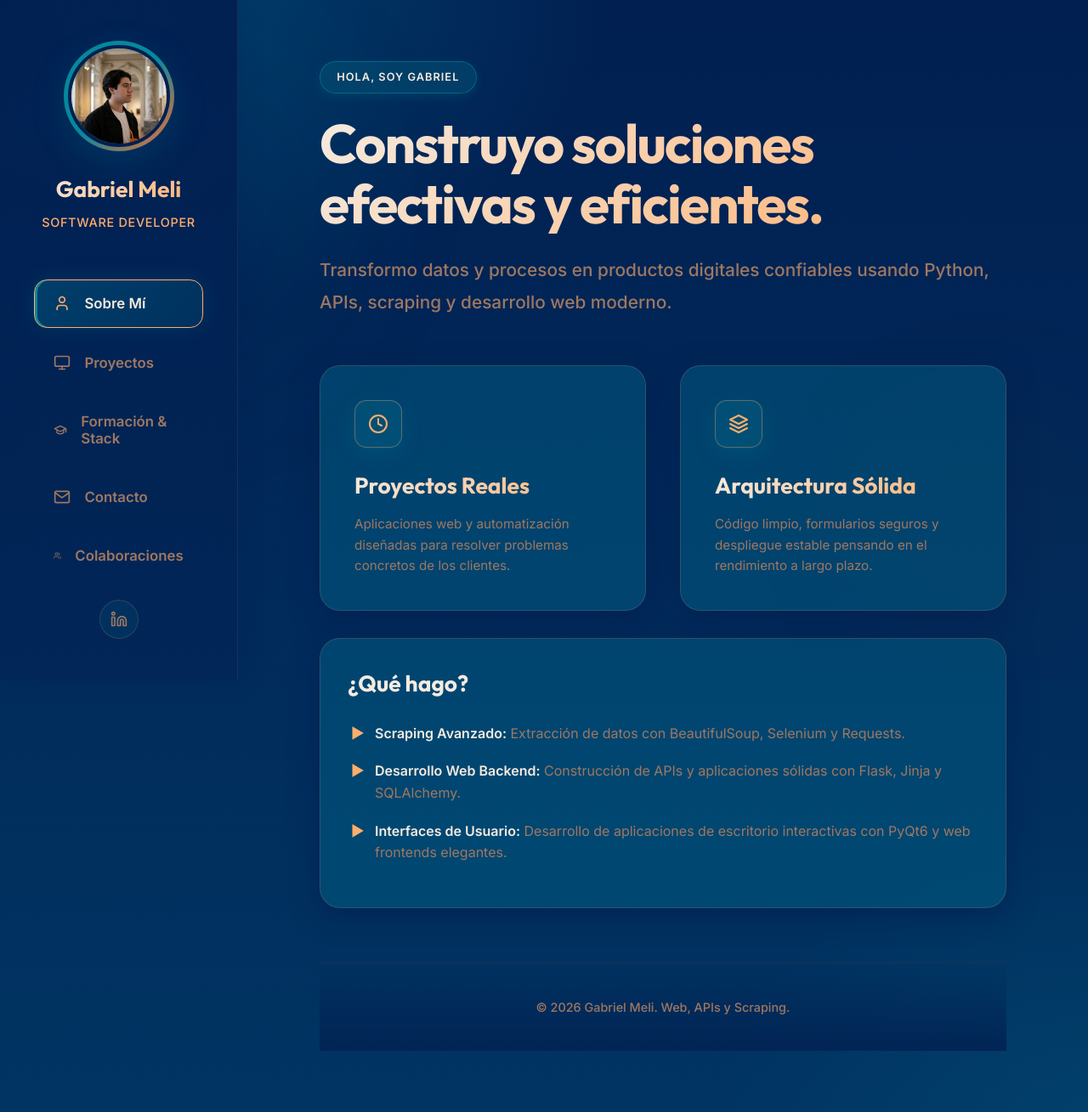
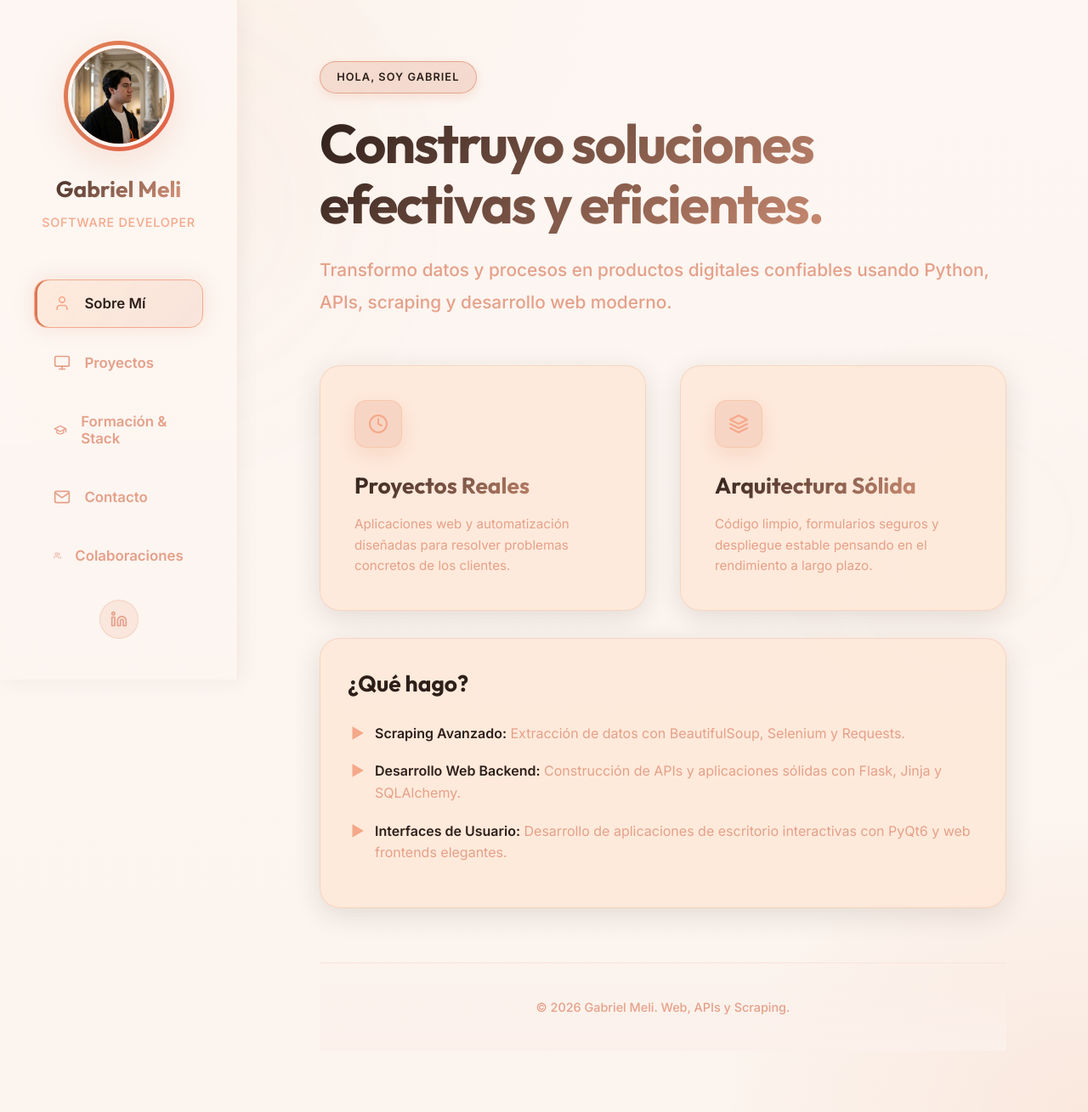
Before and after one commit to gabiagusmeli-alt/portafolio_web, a Flask app: page / in a window 1280 px wide. Shown: the whole page at 85% size. Run offline with Flask 3, Linux system fonts and the light colour scheme; parts of the project's set-up code (start-up, migrations or seed data) failed here and were passed over.

Commit message:
refactorizado de la pagina

```diff
--- a/src/static/style.css
+++ b/src/static/style.css
@@ -1,24 +1,24 @@
 :root {
-  /* Sobre mí — #f93414 #fe6c31 #feae6c #06889b #006b8f #011f51 */
-  --bg-color: #011f51;
-  --bg-mid: #006b8f;
-  --surface-color: color-mix(in srgb, #006b8f 40%, transparent);
-  --surface-border: color-mix(in srgb, #feae6c 16%, transparent);
-  --header-bg: color-mix(in srgb, #011f51 92%, transparent);
-  --text-main: #f5ebe0;
-  --text-muted: color-mix(in srgb, #feae6c 62%, #011f51);
-  --accent: #06889b;
-  --accent-light: #feae6c;
-  --accent-soft: #06889b;
-  --accent-warm: #fe6c31;
-  --text-on-accent: #011f51;
-  --hover-bg: color-mix(in srgb, #06889b 12%, transparent);
-  --input-bg: color-mix(in srgb, #011f51 78%, #006b8f);
-  --accent-glow: color-mix(in srgb, #06889b 20%, transparent);
-  --accent-strong-glow: color-mix(in srgb, #006b8f 45%, transparent);
-  --shadow-color: color-mix(in srgb, #011f51 70%, transparent);
-  --orb-1-color: color-mix(in srgb, #06889b 20%, transparent);
-  --orb-2-color: color-mix(in srgb, #fe6c31 12%, transparent);
+  /* Sobre mí — Warm Palette: Coral & Peach */
+  --bg-color: #fdf6f2;
+  --bg-mid: #f5e6d3;
+  --surface-color: color-mix(in srgb, #ffe0c8 50%, transparent);
+  --surface-border: color-mix(in srgb, #e8956f 25%, transparent);
+  --header-bg: color-mix(in srgb, #fdf6f2 94%, transparent);
+  --text-main: #2d1f1a;
+  --text-muted: color-mix(in srgb, #d97857 68%, #fdf6f2);
+  --accent: #d97857;
+  --accent-light: #f5a88a;
+  --accent-soft: #e67e50;
+  --accent-warm: #e85a3f;
+  --text-on-accent: #fdf6f2;
+  --hover-bg: color-mix(in srgb, #e8956f 15%, transparent);
+  --input-bg: color-mix(in srgb, #ffffff 85%, #f5e6d3);
+  --accent-glow: color-mix(in srgb, #d97857 18%, transparent);
+  --accent-strong-glow: color-mix(in srgb, #f5e6d3 50%, transparent);
+  --shadow-color: color-mix(in srgb, #2d1f1a 12%, transparent);
+  --orb-1-color: color-mix(in srgb, #e8956f 15%, transparent);
+  --orb-2-color: color-mix(in srgb, #f5a88a 10%, transparent);
 
   --font-sans: 'Inter', system-ui, sans-serif;
   --font-heading: 'Outfit', system-ui, sans-serif;
@@ -28,117 +28,117 @@
 
 /* warm — Sobre mí */
 html[data-theme="warm"] {
-  --bg-color: #011f51;
-  --bg-mid: #006b8f;
-  --surface-color: color-mix(in srgb, #006b8f 40%, transparent);
-  --surface-border: color-mix(in srgb, #feae6c 16%, transparent);
-  --header-bg: color-mix(in srgb, #011f51 92%, transparent);
-  --text-main: #f5ebe0;
-  --text-muted: color-mix(in srgb, #feae6c 62%, #011f51);
-  --accent: #06889b;
-  --accent-light: #feae6c;
-  --accent-soft: #06889b;
-  --accent-warm: #fe6c31;
-  --text-on-accent: #011f51;
-  --hover-bg: color-mix(in srgb, #06889b 12%, transparent);
-  --input-bg: color-mix(in srgb, #011f51 78%, #006b8f);
-  --accent-glow: color-mix(in srgb, #06889b 20%, transparent);
-  --accent-strong-glow: color-mix(in srgb, #006b8f 45%, transparent);
-  --shadow-color: color-mix(in srgb, #011f51 70%, transparent);
-  --orb-1-color: color-mix(in srgb, #06889b 20%, transparent);
-  --orb-2-color: color-mix(in srgb, #fe6c31 12%, transparent);
+  --bg-color: #fdf6f2;
+  --bg-mid: #f5e6d3;
+  --surface-color: color-mix(in srgb, #ffe0c8 50%, transparent);
+  --surface-border: color-mix(in srgb, #e8956f 25%, transparent);
+  --header-bg: color-mix(in srgb, #fdf6f2 94%, transparent);
+  --text-main: #2d1f1a;
+  --text-muted: color-mix(in srgb, #d97857 68%, #fdf6f2);
+  --accent: #d97857;
+  --accent-light: #f5a88a;
+  --accent-soft: #e67e50;
+  --accent-warm: #e85a3f;
+  --text-on-accent: #fdf6f2;
+  --hover-bg: color-mix(in srgb, #e8956f 15%, transparent);
+  --input-bg: color-mix(in srgb, #ffffff 85%, #f5e6d3);
+  --accent-glow: color-mix(in srgb, #d97857 18%, transparent);
+  --accent-strong-glow: color-mix(in srgb, #f5e6d3 50%, transparent);
+  --shadow-color: color-mix(in srgb, #2d1f1a 12%, transparent);
+  --orb-1-color: color-mix(in srgb, #e8956f 15%, transparent);
+  --orb-2-color: color-mix(in srgb, #f5a88a 10%, transparent);
 }
 
-/* azure — Proyectos — #a8e8f9 #00537a #013c58 #f5a201 #ffba42 #ffd35b */
+/* azure — Proyectos */
 html[data-theme="azure"] {
-  --bg-color: #013c58;
-  --bg-mid: #00537a;
-  --surface-color: color-mix(in srgb, #00537a 40%, transparent);
-  --surface-border: color-mix(in srgb, #a8e8f9 16%, transparent);
-  --header-bg: color-mix(in srgb, #013c58 92%, transparent);
-  --text-main: #e8f4fa;
-  --text-muted: color-mix(in srgb, #a8e8f9 68%, #013c58);
-  --accent: #f5a201;
-  --accent-light: #ffba42;
-  --accent-soft: #a8e8f9;
-  --accent-warm: #ffd35b;
-  --text-on-accent: #013c58;
-  --hover-bg: color-mix(in srgb, #a8e8f9 10%, transparent);
-  --input-bg: color-mix(in srgb, #013c58 78%, #00537a);
-  --accent-glow: color-mix(in srgb, #f5a201 20%, transparent);
-  --accent-strong-glow: color-mix(in srgb, #00537a 42%, transparent);
-  --shadow-color: color-mix(in srgb, #013c58 68%, transparent);
-  --orb-1-color: color-mix(in srgb, #a8e8f9 18%, transparent);
-  --orb-2-color: color-mix(in srgb, #f5a201 12%, transparent);
+  --bg-color: #ecf5ff;
+  --bg-mid: #d4eaff;
+  --surface-color: color-mix(in srgb, #c2deff 48%, transparent);
+  --surface-border: color-mix(in srgb, #4a90e2 22%, transparent);
+  --header-bg: color-mix(in srgb, #ecf5ff 94%, transparent);
+  --text-main: #1a3a52;
+  --text-muted: color-mix(in srgb, #4a90e2 70%, #ecf5ff);
+  --accent: #4a90e2;
+  --accent-light: #6ba3f5;
+  --accent-soft: #3b7fd4;
+  --accent-warm: #ffa726;
+  --text-on-accent: #ecf5ff;
+  --hover-bg: color-mix(in srgb, #4a90e2 12%, transparent);
+  --input-bg: color-mix(in srgb, #ffffff 88%, #d4eaff);
+  --accent-glow: color-mix(in srgb, #4a90e2 18%, transparent);
+  --accent-strong-glow: color-mix(in srgb, #d4eaff 48%, transparent);
+  --shadow-color: color-mix(in srgb, #1a3a52 10%, transparent);
+  --orb-1-color: color-mix(in srgb, #4a90e2 15%, transparent);
+  --orb-2-color: color-mix(in srgb, #ffa726 10%, transparent);
 }
 
-/* wine — Formación — #003049 #6b2c39 #d62828 #f77f00 #fcbf49 #eae2b7 */
+/* wine — Formación */
 html[data-theme="wine"] {
-  --bg-color: #003049;
-  --bg-mid: #6b2c39;
-  --surface-color: color-mix(in srgb, #6b2c39 38%, transparent);
-  --surface-border: color-mix(in srgb, #eae2b7 14%, transparent);
-  --header-bg: color-mix(in srgb, #003049 92%, transparent);
-  --text-main: #f2ede4;
-  --text-muted: color-mix(in srgb, #eae2b7 58%, #003049);
-  --accent: #f77f00;
-  --accent-light: #fcbf49;
-  --accent-soft: #d62828;
-  --accent-warm: #fcbf49;
-  --text-on-accent: #003049;
-  --hover-bg: color-mix(in srgb, #eae2b7 8%, transparent);
-  --input-bg: color-mix(in srgb, #003049 80%, #6b2c39);
-  --accent-glow: color-mix(in srgb, #f77f00 18%, transparent);
-  --accent-strong-glow: color-mix(in srgb, #6b2c39 40%, transparent);
-  --shadow-color: color-mix(in srgb, #003049 72%, transparent);
-  --orb-1-color: color-mix(in srgb, #d62828 14%, transparent);
-  --orb-2-color: color-mix(in srgb, #fcbf49 12%, transparent);
+  --bg-color: #fff3f0;
+  --bg-mid: #ffd4cc;
+  --surface-color: color-mix(in srgb, #ffbfb5 46%, transparent);
+  --surface-border: color-mix(in srgb, #d97857 22%, transparent);
+  --header-bg: color-mix(in srgb, #fff3f0 94%, transparent);
+  --text-main: #5a1f1f;
+  --text-muted: color-mix(in srgb, #c41e3a 68%, #fff3f0);
+  --accent: #c41e3a;
+  --accent-light: #e85a5a;
+  --accent-soft: #c41e3a;
+  --accent-warm: #f57c47;
+  --text-on-accent: #fff3f0;
+  --hover-bg: color-mix(in srgb, #d97857 12%, transparent);
+  --input-bg: color-mix(in srgb, #ffffff 88%, #ffd4cc);
+  --accent-glow: color-mix(in srgb, #c41e3a 16%, transparent);
+  --accent-strong-glow: color-mix(in srgb, #ffd4cc 48%, transparent);
+  --shadow-color: color-mix(in srgb, #5a1f1f 11%, transparent);
+  --orb-1-color: color-mix(in srgb, #d97857 14%, transparent);
+  --orb-2-color: color-mix(in srgb, #f57c47 10%, transparent);
 }
 
-/* coast — Contacto — #8ecae6 #219ebc #126782 #023047 #ffb703 #fb8500 */
+/* coast — Contacto */
 html[data-theme="coast"] {
-  --bg-color: #023047;
-  --bg-mid: #126782;
-  --surface-color: color-mix(in srgb, #126782 38%, transparent);
-  --surface-border: color-mix(in srgb, #8ecae6 16%, transparent);
-  --header-bg: color-mix(in srgb, #023047 92%, transparent);
-  --text-main: #ecf7fc;
-  --text-muted: color-mix(in srgb, #8ecae6 65%, #023047);
-  --accent: #ffb703;
-  --accent-light: #fb8500;
-  --accent-soft: #8ecae6;
-  --accent-warm: #219ebc;
-  --text-on-accent: #023047;
-  --hover-bg: color-mix(in srgb, #8ecae6 10%, transparent);
-  --input-bg: color-mix(in srgb, #023047 78%, #126782);
-  --accent-glow: color-mix(in srgb, #ffb703 18%, transparent);
-  --accent-strong-glow: color-mix(in srgb, #126782 42%, transparent);
-  --shadow-color: color-mix(in srgb, #023047 70%, transparent);
-  --orb-1-color: color-mix(in srgb, #219ebc 18%, transparent);
-  --orb-2-color: color-mix(in srgb, #ffb703 12%, transparent);
+  --bg-color: #e6f4ff;
+  --bg-mid: #cde8ff;
+  --surface-color: color-mix(in srgb, #b8deff 48%, transparent);
+  --surface-border: color-mix(in srgb, #1e88e5 22%, transparent);
+  --header-bg: color-mix(in srgb, #e6f4ff 94%, transparent);
+  --text-main: #0d3b66;
+  --text-muted: color-mix(in srgb, #1e88e5 72%, #e6f4ff);
+  --accent: #1e88e5;
+  --accent-light: #42a5f5;
+  --accent-soft: #1565c0;
+  --accent-warm: #ff7043;
+  --text-on-accent: #e6f4ff;
+  --hover-bg: color-mix(in srgb, #1e88e5 12%, transparent);
+  --input-bg: color-mix(in srgb, #ffffff 88%, #cde8ff);
+  --accent-glow: color-mix(in srgb, #1e88e5 18%, transparent);
+  --accent-strong-glow: color-mix(in srgb, #cde8ff 48%, transparent);
+  --shadow-color: color-mix(in srgb, #0d3b66 10%, transparent);
+  --orb-1-color: color-mix(in srgb, #1e88e5 15%, transparent);
+  --orb-2-color: color-mix(in srgb, #ff7043 10%, transparent);
 }
 
-/* royal — Colaboraciones — #00296b #003f88 #00509d #fdc500 #ffd500 #c9a227 */
+/* royal — Colaboraciones */
 html[data-theme="royal"] {
-  --bg-color: #00296b;
-  --bg-mid: #00509d;
-  --surface-color: color-mix(in srgb, #003f88 42%, transparent);
-  --surface-border: color-mix(in srgb, #ffd500 14%, transparent);
-  --header-bg: color-mix(in srgb, #00296b 92%, transparent);
-  --text-main: #faf6e8;
-  --text-muted: color-mix(in srgb, #c9a227 50%, #00296b);
-  --accent: #fdc500;
-  --accent-light: #ffd500;
-  --accent-soft: #003f88;
-  --accent-warm: #c9a227;
-  --text-on-accent: #00296b;
-  --hover-bg: color-mix(in srgb, #ffd500 8%, transparent);
-  --input-bg: color-mix(in srgb, #00296b 78%, #003f88);
-  --accent-glow: color-mix(in srgb, #fdc500 18%, transparent);
-  --accent-strong-glow: color-mix(in srgb, #00509d 40%, transparent);
-  --shadow-color: color-mix(in srgb, #00296b 72%, transparent);
-  --orb-1-color: color-mix(in srgb, #00509d 22%, transparent);
-  --orb-2-color: color-mix(in srgb, #fdc500 12%, transparent);
+  --bg-color: #f0ebff;
+  --bg-mid: #ddd4f5;
+  --surface-color: color-mix(in srgb, #cfc2ed 48%, transparent);
+  --surface-border: color-mix(in srgb, #5e35b1 22%, transparent);
+  --header-bg: color-mix(in srgb, #f0ebff 94%, transparent);
+  --text-main: #311b92;
+  --text-muted: color-mix(in srgb, #5e35b1 70%, #f0ebff);
+  --accent: #5e35b1;
+  --accent-light: #7e57c2;
+  --accent-soft: #4527a0;
+  --accent-warm: #ffa726;
+  --text-on-accent: #f0ebff;
+  --hover-bg: color-mix(in srgb, #5e35b1 12%, transparent);
+  --input-bg: color-mix(in srgb, #ffffff 88%, #ddd4f5);
+  --accent-glow: color-mix(in srgb, #5e35b1 18%, transparent);
+  --accent-strong-glow: color-mix(in srgb, #ddd4f5 48%, transparent);
+  --shadow-color: color-mix(in srgb, #311b92 10%, transparent);
+  --orb-1-color: color-mix(in srgb, #5e35b1 15%, transparent);
+  --orb-2-color: color-mix(in srgb, #ffa726 10%, transparent);
 }
 
 html {
@@ -155,9 +155,9 @@ body {
   font-family: var(--font-sans);
   background-color: var(--bg-color);
   background-image:
-    radial-gradient(ellipse 90% 65% at 10% -5%, color-mix(in srgb, var(--bg-mid) 50%, transparent) 0%, transparent 52%),
-    radial-gradient(ellipse 70% 55% at 100% 100%, color-mix(in srgb, var(--accent-soft) 14%, transparent) 0%, transparent 48%),
-    linear-gradient(180deg, var(--bg-color) 0%, color-mix(in srgb, var(--bg-mid) 28%, var(--bg-color)) 100%);
+    radial-gradient(ellipse 90% 65% at 10% -5%, color-mix(in srgb, var(--bg-mid) 35%, transparent) 0%, transparent 52%),
+    radial-gradient(ellipse 70% 55% at 100% 100%, color-mix(in srgb, var(--accent-soft) 10%, transparent) 0%, transparent 48%),
+    linear-gradient(180deg, var(--bg-color) 0%, color-mix(in srgb, var(--bg-mid) 15%, var(--bg-color)) 100%);
   color: var(--text-main);
   line-height: 1.6;
   overflow-x: hidden;
```
